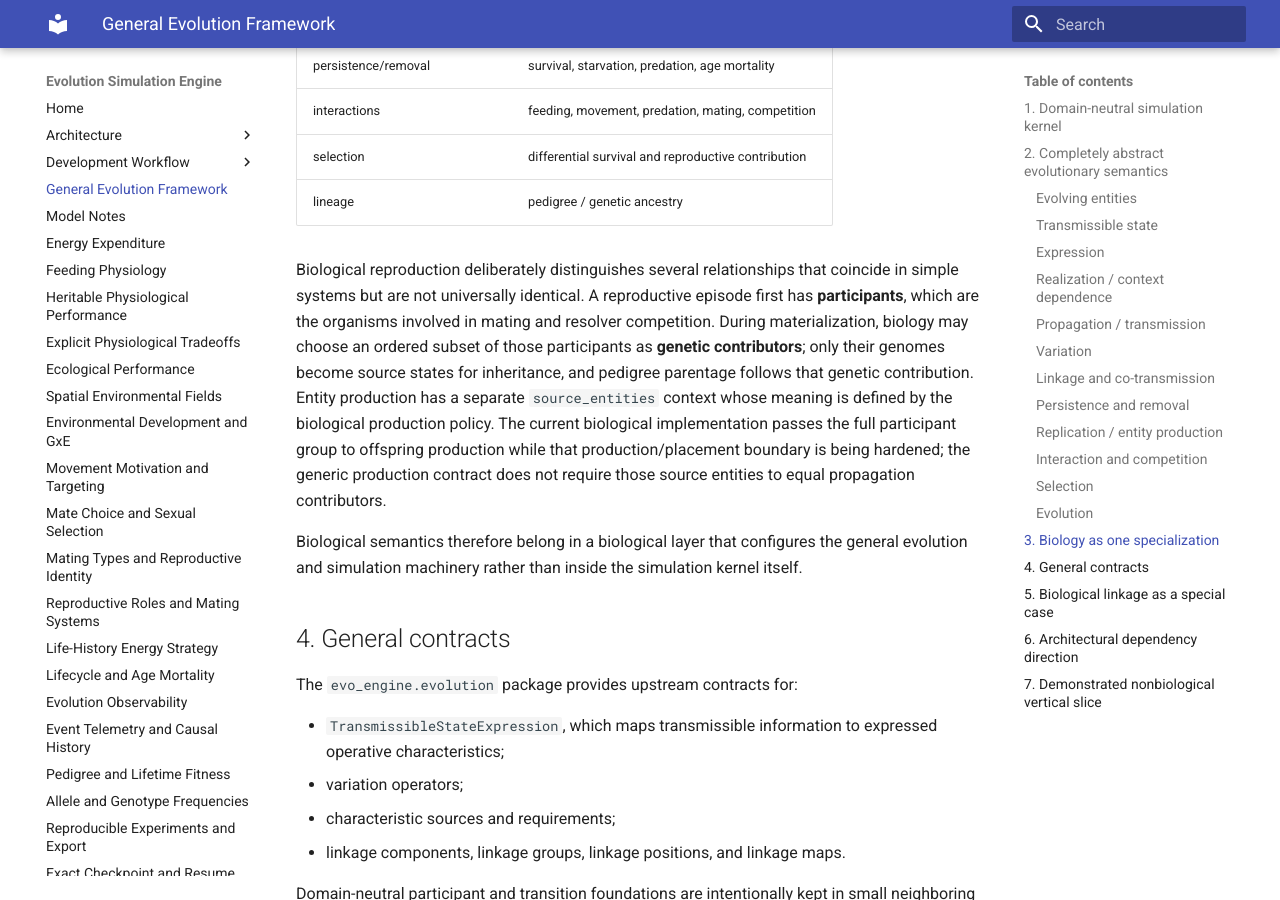
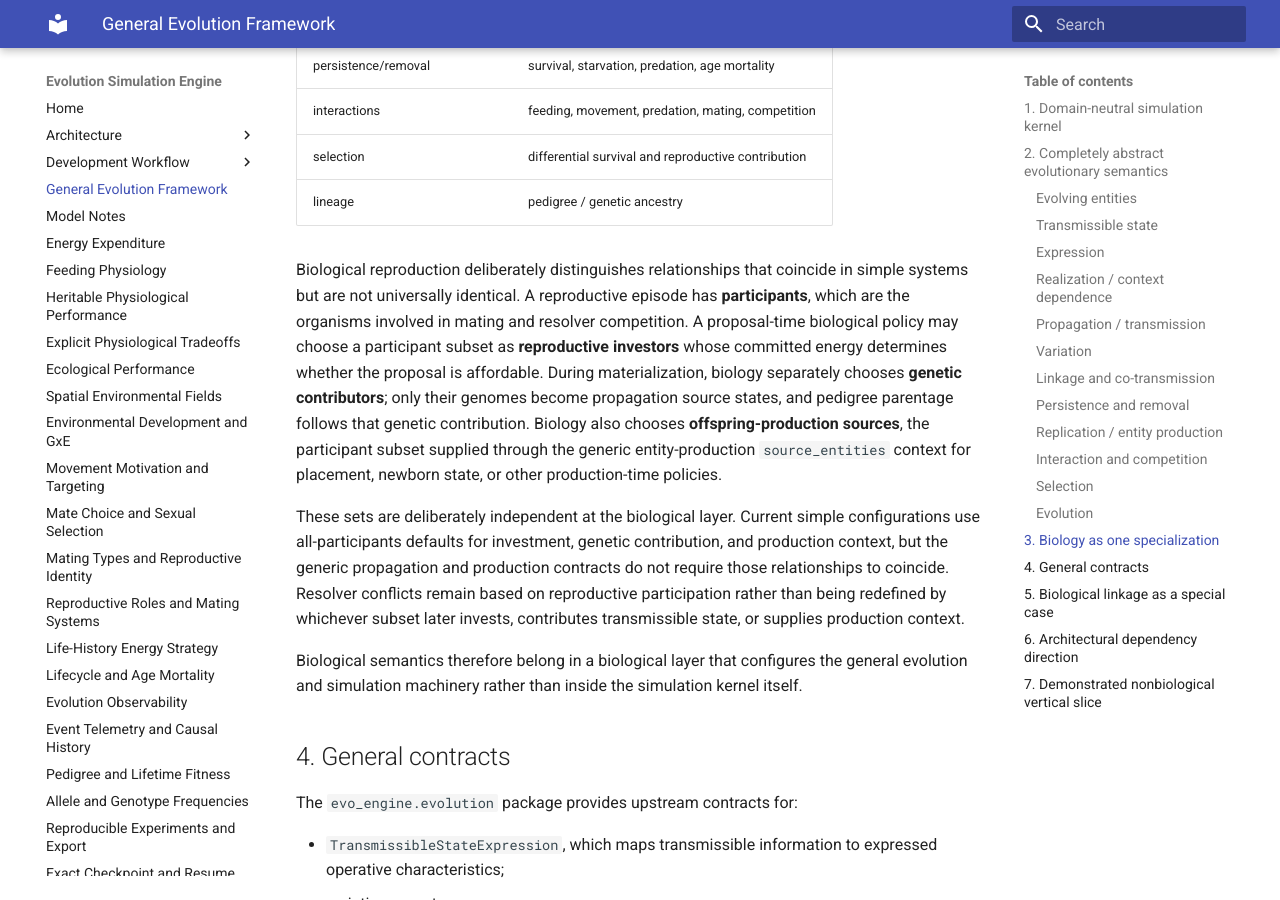
Before and after one commit to abdullahkhan57721/evolution-simulation-engine, an MkDocs documentation site: the page built from docs/general_evolution_framework.md, in a window 1280 px wide and 900 px high, scrolled down 5858 px. Built offline with MkDocs 1.6.1 and Material for MkDocs 9.7.7, drawn with Linux system fonts in a browser that asks for light colours.

Commit message:
Document independent biological reproduction roles

```diff
--- a/docs/general_evolution_framework.md
+++ b/docs/general_evolution_framework.md
@@ -250,17 +250,24 @@ Biological evolution maps naturally onto the abstract semantics:
 | selection | differential survival and reproductive contribution |
 | lineage | pedigree / genetic ancestry |
 
-Biological reproduction deliberately distinguishes several relationships that
-coincide in simple systems but are not universally identical. A reproductive
-episode first has **participants**, which are the organisms involved in mating and
-resolver competition. During materialization, biology may choose an ordered subset
-of those participants as **genetic contributors**; only their genomes become
-source states for inheritance, and pedigree parentage follows that genetic
-contribution. Entity production has a separate `source_entities` context whose
-meaning is defined by the biological production policy. The current biological
-implementation passes the full participant group to offspring production while
-that production/placement boundary is being hardened; the generic production
-contract does not require those source entities to equal propagation contributors.
+Biological reproduction deliberately distinguishes relationships that coincide in
+simple systems but are not universally identical. A reproductive episode has
+**participants**, which are the organisms involved in mating and resolver
+competition. A proposal-time biological policy may choose a participant subset as
+**reproductive investors** whose committed energy determines whether the proposal
+is affordable. During materialization, biology separately chooses **genetic
+contributors**; only their genomes become propagation source states, and pedigree
+parentage follows that genetic contribution. Biology also chooses
+**offspring-production sources**, the participant subset supplied through the
+generic entity-production `source_entities` context for placement, newborn state,
+or other production-time policies.
+
+These sets are deliberately independent at the biological layer. Current simple
+configurations use all-participants defaults for investment, genetic contribution,
+and production context, but the generic propagation and production contracts do
+not require those relationships to coincide. Resolver conflicts remain based on
+reproductive participation rather than being redefined by whichever subset later
+invests, contributes transmissible state, or supplies production context.
 
 Biological semantics therefore belong in a biological layer that configures the
 general evolution and simulation machinery rather than inside the simulation
```
